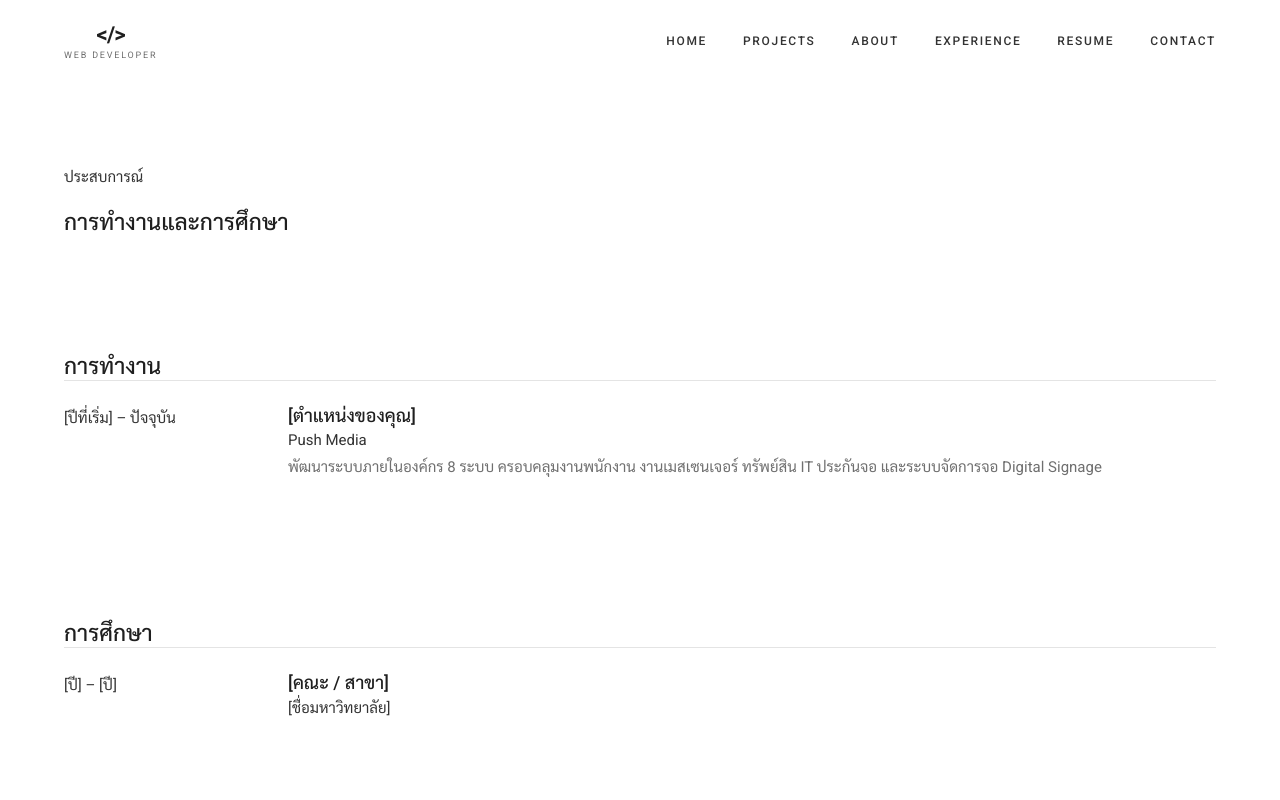
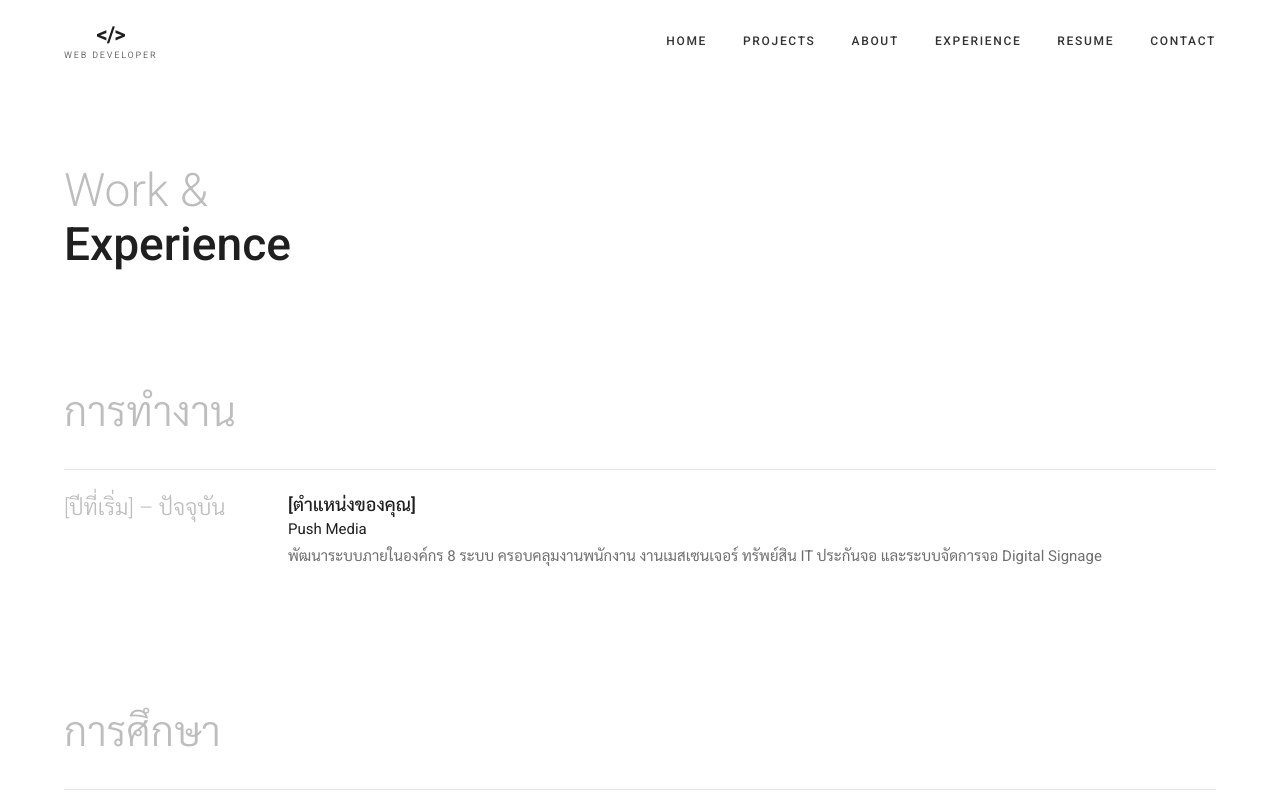
Before and after one commit to nutnetworkit-cloud/nutnetworkit-cloud.github.io, a Next.js app: page /experience in a window 1280 px wide. Shown: the top 800 px of the page. Built offline with nearby package versions, Linux system fonts and the light colour scheme.

Commit message:
Add files via upload

```diff
--- a/app/experience/page.tsx
+++ b/app/experience/page.tsx
@@ -1,4 +1,5 @@
 import type { Metadata } from 'next';
+import Heading from '@/components/Heading';
 import { site } from '@/lib/data';
 import type { Experience } from '@/lib/types';
 
@@ -10,12 +11,12 @@ function Timeline({ list }: { list: Experience[] }) {
     <ul className="tl">
       {list.map((e) => (
         <li key={e.organization + e.position + e.start}>
-          <span className="meta">
+          <span className="yr">
             {e.start} – {e.end}
           </span>
           <div>
             <h3>{e.position}</h3>
-            <p style={{ color: 'var(--fg)', marginTop: 0 }}>{e.organization}</p>
+            <p style={{ color: 'var(--ink)' }}>{e.organization}</p>
             {e.description && <p>{e.description}</p>}
           </div>
         </li>
@@ -28,15 +29,14 @@ export default function ExperiencePage() {
   return (
     <>
       <section className="page-h">
-        <p className="meta">ประสบการณ์</p>
-        <h1>การทำงานและการศึกษา</h1>
+        <Heading light="Work &" bold="Experience" />
       </section>
-      <section className="cols">
-        <h2>การทำงาน</h2>
+      <section className="works">
+        <h2 className="sec-title">การทำงาน</h2>
         <Timeline list={site.experiences.filter((e) => e.type === 'work')} />
       </section>
-      <section className="cols">
-        <h2>การศึกษา</h2>
+      <section className="works">
+        <h2 className="sec-title">การศึกษา</h2>
         <Timeline list={site.experiences.filter((e) => e.type === 'edu')} />
       </section>
     </>
```
